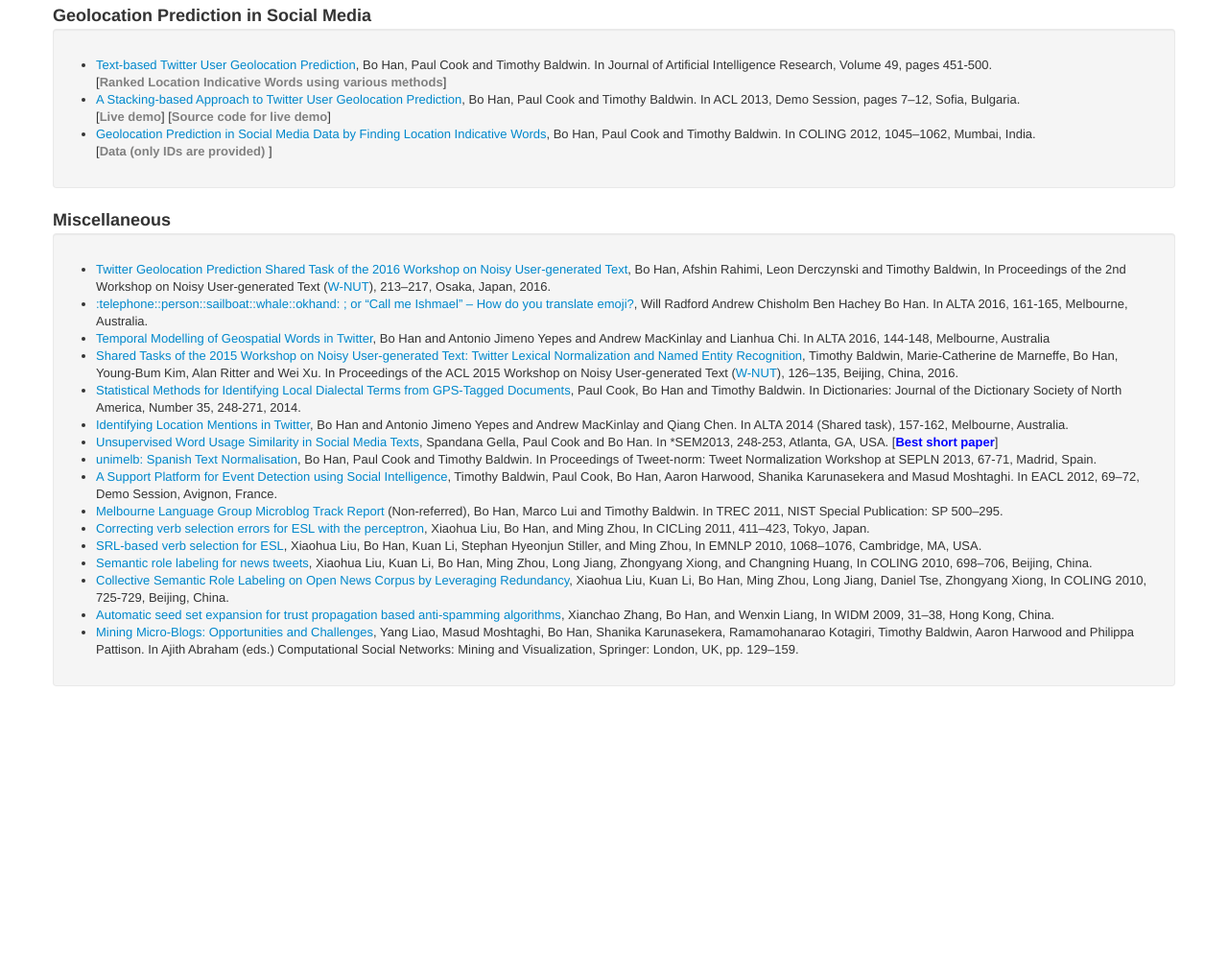
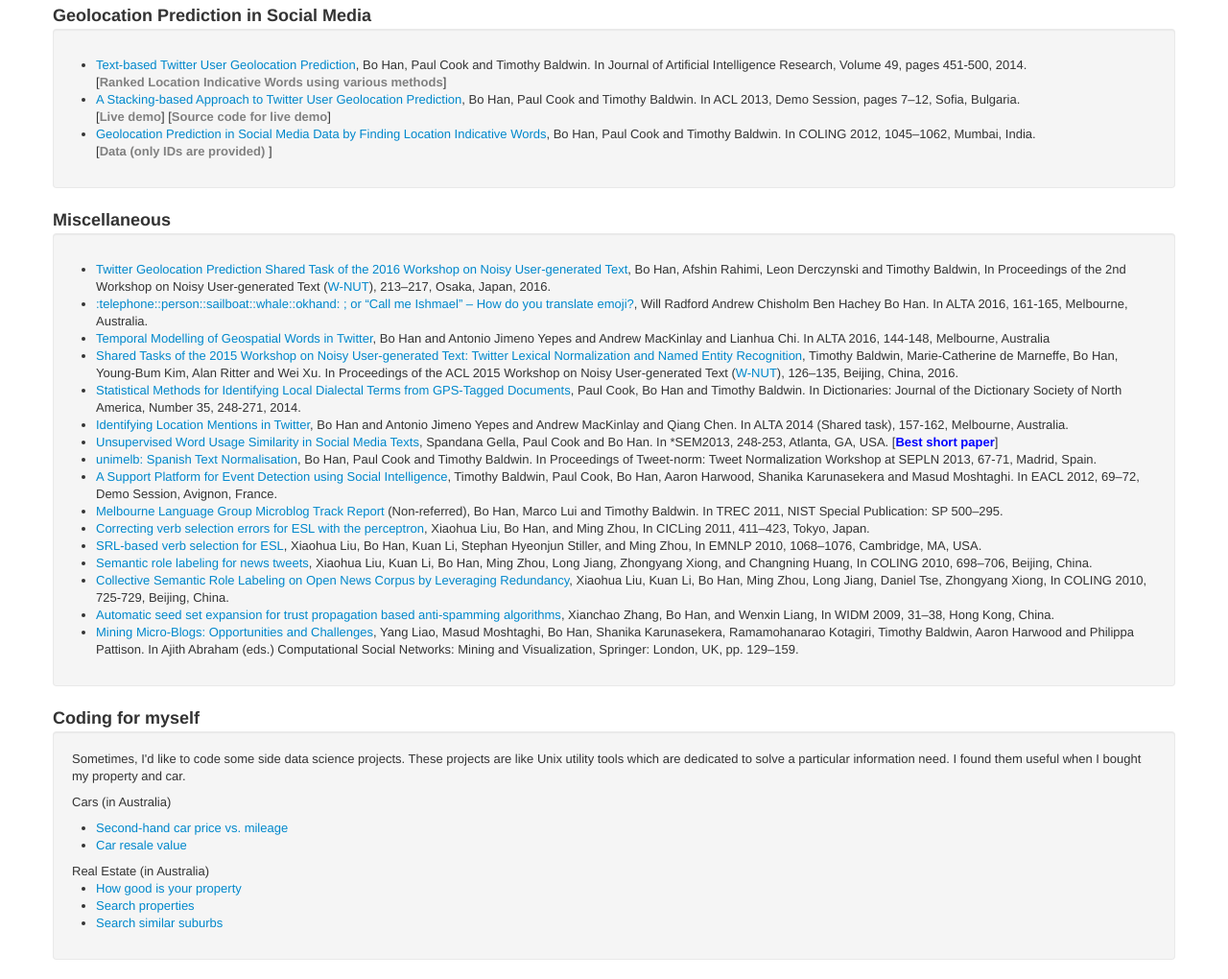
Before and after one commit to tq010or/tq010or.github.io, a plain HTML site: page research.html in a window 1280 px wide. Shown: the part 456-1476 px from the top of the page at 96% size. Before the commit the page ends 1191 px from the top, so only its background shows below. Drawn offline with Linux system fonts and the light colour scheme.

Commit message:
Add side projects

```diff
--- a/research.html
+++ b/research.html
@@ -57,7 +57,7 @@ My research focuses on <b><a href="https://minerva-access.unimelb.edu.au/bitstre
 In particular, I worked on Twitter text normalisation and geolocation prediction.
 My research aims to practise a <b>divide and conquer</b> paradigm for the huge amount of social media data.
 On "conquer the noise", lexical normalisation aims to convert non-standard words to their canonical forms in social media, e.g., <i>4eva</i> ("forever").
-By doing so, the normalised data is expected to be more accessible to existing NLP tools and downstream application.
+By doing so, the normalised data is expected to be more accessible to existing NLP tools and downstream applications.
 As for "divide the data", geolocation prediction usually takes a Twitter user's tweets (incl. metadata) as input, and outputs the most probable location from a discrete set of pre-defined locations, such as metropolitan cities.
 It enables data partition by location.
 As a result, it makes location-based applications feasible (e.g., local event detection, regional sentiment analysis) and avoids dealing with massive irrelevant data.
@@ -87,7 +87,7 @@ As a result, it makes location-based applications feasible (e.g., local event de
 <p>
 <ul>
  <li>
-<a href="http://jair.org/media/4200/live-4200-7781-jair.pdf">Text-based Twitter User Geolocation Prediction</a>, Bo Han, Paul Cook and Timothy Baldwin. In Journal of Artificial Intelligence Research, Volume 49, pages 451-500. <br>
+<a href="http://jair.org/media/4200/live-4200-7781-jair.pdf">Text-based Twitter User Geolocation Prediction</a>, Bo Han, Paul Cook and Timothy Baldwin. In Journal of Artificial Intelligence Research, Volume 49, pages 451-500, 2014. <br>
 [<b><a href="https://www.dropbox.com/s/pqg72z82lb8981w/location_indicative_words.tgz?dl=0"><font color="gray">Ranked Location Indicative Words using various methods</font></a></b>] <br>
  </li>
  <li>
@@ -134,6 +134,29 @@ As a result, it makes location-based applications feasible (e.g., local event de
 </p>
 </div>
 
+<h3>Coding for myself</h3>
+<div class="well">
+<p>
+Sometimes, I'd like to code some side data science projects. These projects are like Unix utility tools which are dedicated to solve a particular information need. I found them useful when I bought my property and car.
+</p>
+
+<p>
+Cars (in Australia)
+<ul>
+    <li><a href="http://130.56.248.117:9001/">Second-hand car price vs. mileage</a></li>
+    <li><a href="http://130.56.248.117:9002/">Car resale value</a></li>
+</ul>
+Real Estate (in Australia)
+<ul>
+    <li><a href="http://homepicker.com.au:9000/">How good is your property</a></li>
+    <li><a href="http://130.56.248.117:10001/">Search properties</a></li>
+    <li><a href="http://130.56.248.117:9003/">Search similar suburbs</a></li>
+</ul>
+</p>
+
+</div>
+
+
 </div>
 
   </body>
```
